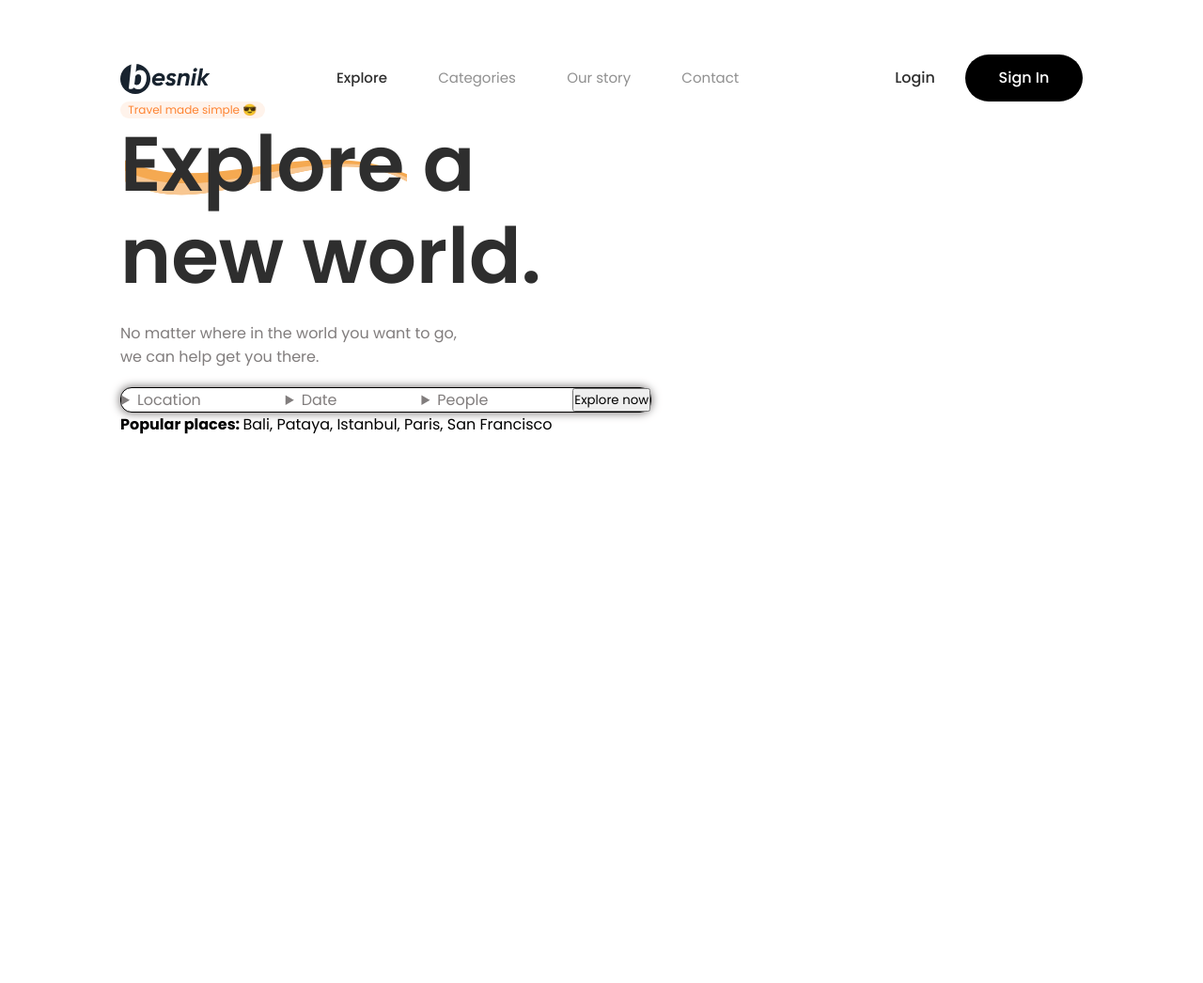
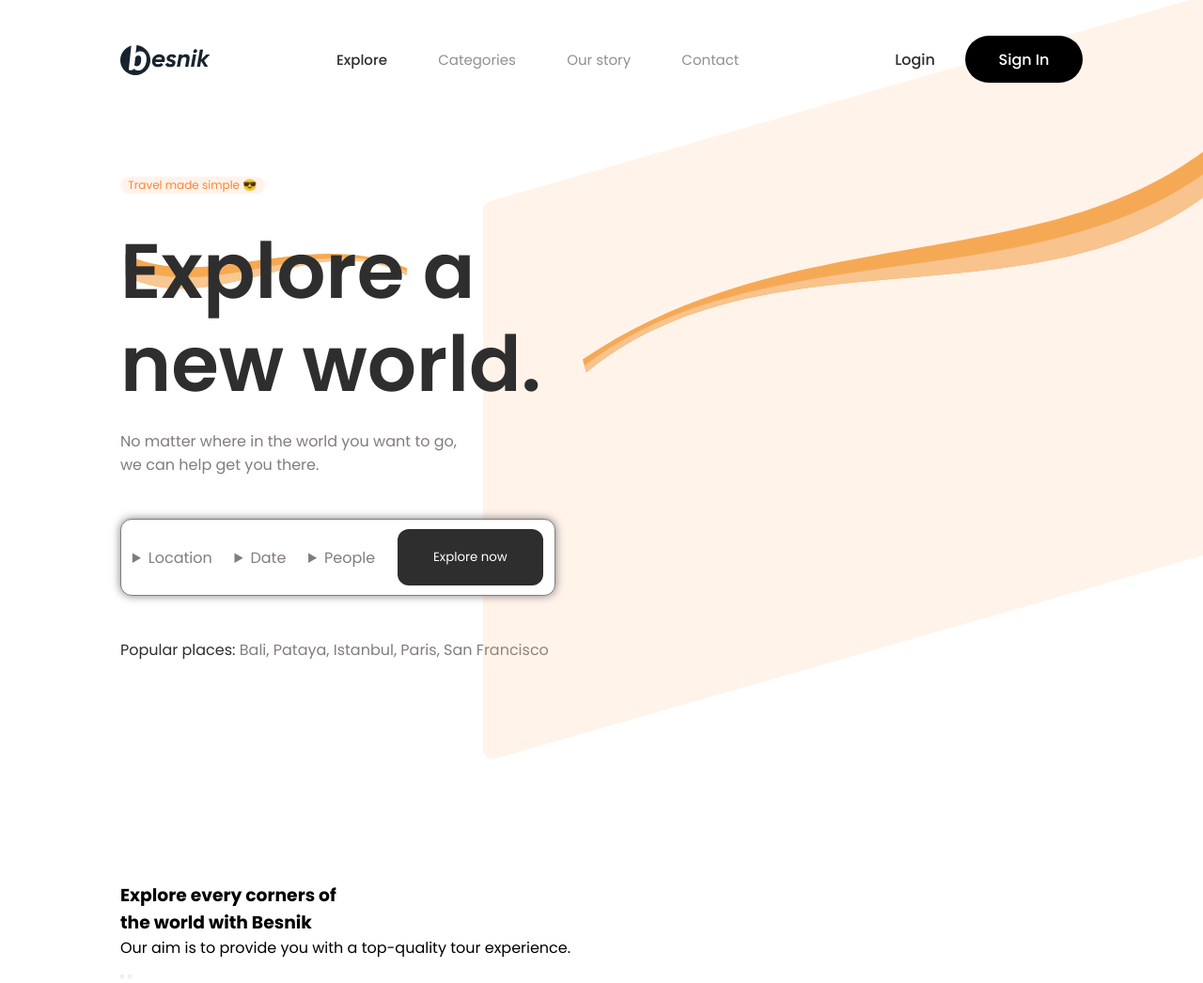
Before and after one commit to rqaaattt/1project, a plain HTML site: page index.html in a window 1280 px wide. Shown: the whole page at 94% size. Before the commit the page ends 915 px from the top, so only its background shows below. Drawn offline with Linux system fonts and the light colour scheme.

Commit message:
third commit

```diff
--- a/index.html
+++ b/index.html
@@ -11,6 +11,10 @@
 </head>
 <body>
     <header>
+        <aside class="images">
+            <img src="images/Group 1000000930.svg" alt="">
+            <img src="images/Rectangle 3971.svg" alt="" class="element_1">
+        </aside>
         <aside class="frame_1">
             <img src="images/logo.svg" alt="">
             <aside class="other_links">
@@ -48,7 +52,20 @@
             </details>
             <button class="dropdown-button">Explore now</button>
         </aside>
-        <p><b>Popular places: </b>Bali, Pataya, Istanbul, Paris, San Francisco</p>
+        <aside class="tag_3">
+            <p><b>Popular places: </b>Bali, Pataya, Istanbul, Paris, San Francisco</p>
+        </aside>
     </header>
+    <article class="about_us">
+        <aside class="tag_1">
+            <h1>Explore every corners of<br/>
+            the world with Besnik</h1>
+            <p>Our aim is to provide you with a top-quality tour experience.</p>
+        </aside>
+        <aside class="buttons">
+            <button class="back_button"></button>
+            <button class="next_button"></button>
+        </aside>
+    </article>
 </body>
 </html>
--- a/styles/style.scss
+++ b/styles/style.scss
@@ -7,10 +7,24 @@
 }
 body{
     height: 100vh;
-    padding: 4.5% 10%;
+    padding: 3% 10%;
 }
 header{
+    height: 900px;
+    .images{
+        img{
+            position: absolute;
+            top: 0;
+            right: 0;
+            height: auto;
+            width: auto;
+        }
+        :first-child{
+            top: 20%;
+        }
+    }
     .frame_1{
+        position: relative;
         display: flex;
         justify-content: space-between;
         align-items: center;
@@ -57,6 +71,7 @@ header{
         }
     }
     .tag_1{
+        margin: 100px 0 34px 0;
         color: #FE8432;
         background-color: #FFF3EB;
         border-radius: 20px;
@@ -76,7 +91,7 @@ header{
 
         img {
             position: absolute;
-            bottom: 74%;
+            bottom: 61.5%;
             left: 10.4%;
             z-index: 0;
             width: auto;
@@ -89,9 +104,12 @@ header{
         }
     }
     .form{
+        position: relative;
+        margin: 45px 0;
         display: flex;
-        justify-content: space-between;
-        width: 55%;
+        justify-content: space-around;
+        align-items: center;
+        width: 45%;
         details{
             summary{
                 color: #817D7D;
@@ -100,9 +118,28 @@ header{
             }
         }
         background-color: white;
-        border: #000 solid 1px;
+        border: #817D7D solid 1px;
         border-radius: 12px;
-        box-shadow: 0px 0px 10px 1px #817D7D;
+        box-shadow: 0px 0px 10px 0.1px #817D7D;
+        height: 80px;
+        font-size: 16px;
+        button{
+            border: none;
+            background-color: #2E2E2E;
+            color: #fff;
+            height: 60px;
+            border-radius: 12px;
+            width: 155px;
+        }
+    }
+    .tag_3{
 
+        b{
+            color: #2E2E2E;
+            font-weight: 400;
+        }
+        p{
+            color: #817D7D;
+        }
     }
 }
```
Also changed, not shown: styles/style.css, 1 other file.
